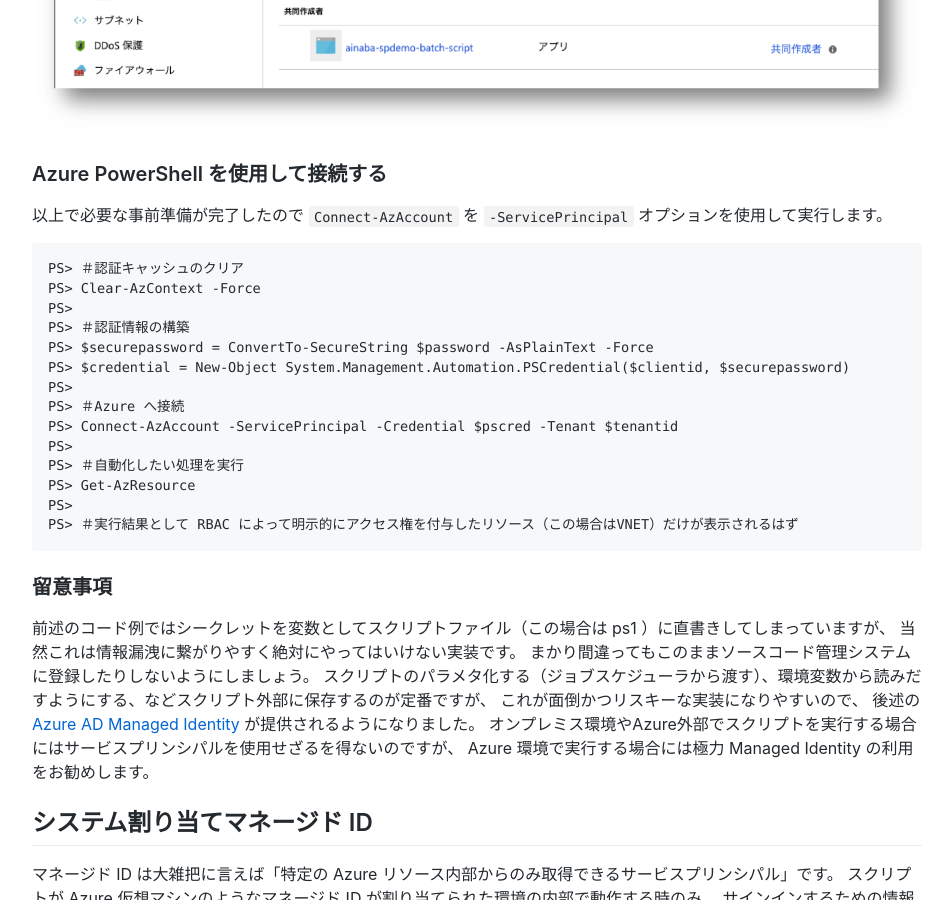
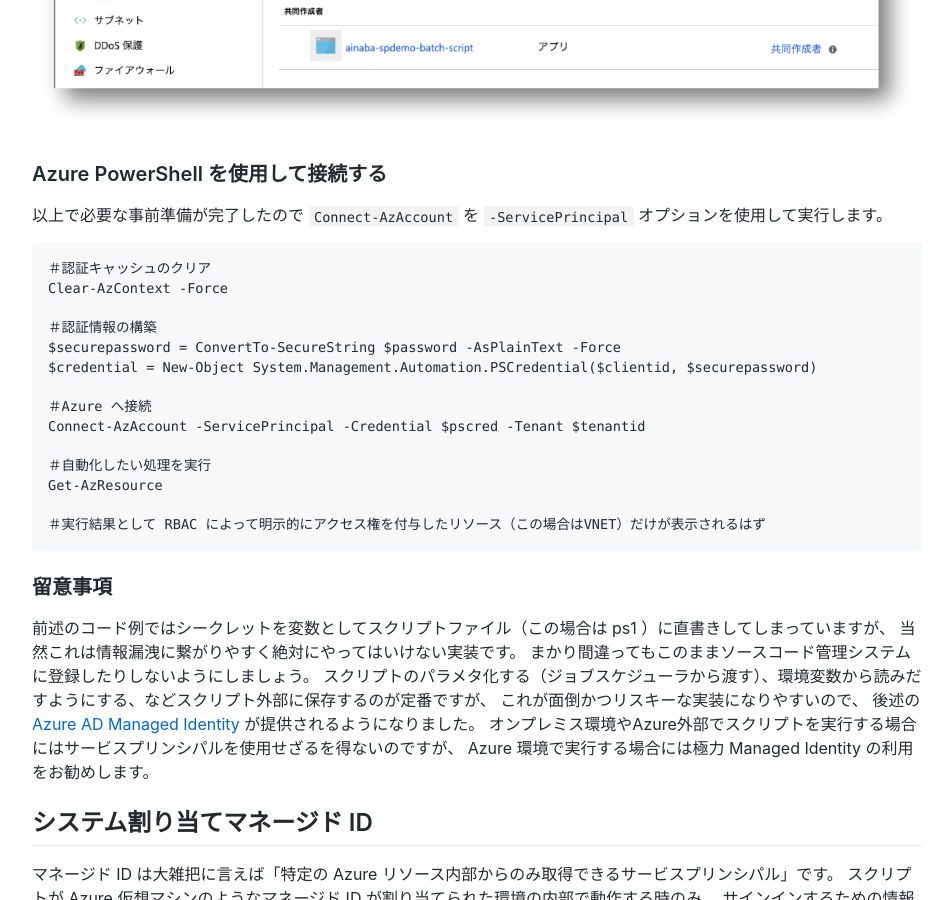
Before and after one commit to ayuina/ainaba-csa-blog, a Jekyll site: the page built from azure-powershell-automation/index.md, in a window 1280 px wide and 900 px high, scrolled down 3131 px. Shown: the whole window, without its empty margins (163-1114 px from the left). Built offline with Jekyll 4.4.1, drawn with Linux system fonts in a browser that asks for light colours; the repository's description, which GitHub fills in, is left out; some of the changed text lies outside the part shown.

Commit message:
remove prompt

````diff
--- a/azure-powershell-automation/index.md
+++ b/azure-powershell-automation/index.md
@@ -35,8 +35,8 @@ Windows 系の技術者が Azure を自動操作をする際の第一の選択
 これを控えておきます。
 
 ```powershell
-PS> $clientid = "guid of client id"
-PS> $tenantid = "guid of tenant id"
+$clientid = "guid of client id"
+$tenantid = "guid of tenant id"
 ```
 
 ### シークレットを発行する
@@ -50,7 +50,7 @@ PS> $tenantid = "guid of tenant id"
 もし紛失した場合は別のシークレットを作成してください。
 
 ```powershell
-PS> $password = "secret string generated by portal"
+$password = "secret string generated by portal"
 ```
 
 ### RBAC を使用してサービスプリンシパルに対して必要なリソースへのアクセス権限を与える
@@ -69,20 +69,20 @@ PS> $password = "secret string generated by portal"
 以上で必要な事前準備が完了したので `Connect-AzAccount` を `-ServicePrincipal` オプションを使用して実行します。
 
 ```powershell
-PS> ＃認証キャッシュのクリア
-PS> Clear-AzContext -Force
-PS>
-PS> ＃認証情報の構築
-PS> $securepassword = ConvertTo-SecureString $password -AsPlainText -Force
-PS> $credential = New-Object System.Management.Automation.PSCredential($clientid, $securepassword)
-PS>
-PS> ＃Azure へ接続
-PS> Connect-AzAccount -ServicePrincipal -Credential $pscred -Tenant $tenantid
-PS>
-PS> ＃自動化したい処理を実行
-PS> Get-AzResource
-PS>
-PS> ＃実行結果として RBAC によって明示的にアクセス権を付与したリソース（この場合はVNET）だけが表示されるはず
+＃認証キャッシュのクリア
+Clear-AzContext -Force
+
+＃認証情報の構築
+$securepassword = ConvertTo-SecureString $password -AsPlainText -Force
+$credential = New-Object System.Management.Automation.PSCredential($clientid, $securepassword)
+
+＃Azure へ接続
+Connect-AzAccount -ServicePrincipal -Credential $pscred -Tenant $tenantid
+
+＃自動化したい処理を実行
+Get-AzResource
+
+＃実行結果として RBAC によって明示的にアクセス権を付与したリソース（この場合はVNET）だけが表示されるはず
 ```
 
 ### 留意事項
@@ -132,16 +132,16 @@ Azure ポータルで状態を `オン` に切り替えることで自動的に
 サービスプリンシパルで実装した場合に比べて極めてシンプルになっており、シークレットのような機微な情報をハンドルする必要もないことがわかります。
 
 ```powershell
-PS> ＃認証キャッシュのクリア
-PS> Clear-AzContext -Force
-PS>
-PS> ＃Azure へ接続
-PS> Connect-AzAccount -Identity
-PS>
-PS> ＃自動化したい処理を実行
-PS> Get-AzResource
-PS>
-PS> ＃実行結果として RBAC によって明示的にアクセス権を付与したリソース（この場合はVNET）だけが表示されるはず
+＃認証キャッシュのクリア
+Clear-AzContext -Force
+
+＃Azure へ接続
+Connect-AzAccount -Identity
+
+＃自動化したい処理を実行
+Get-AzResource
+
+＃実行結果として RBAC によって明示的にアクセス権を付与したリソース（この場合はVNET）だけが表示されるはず
 ```
 
 ## ユーザー割り当てマネージド ID
@@ -167,7 +167,7 @@ PS> ＃実行結果として RBAC によって明示的にアクセス権を付
 概要画面からクライアントIDが取得できるのでこちらを控えておきます。
 
 ```powershell
-PS> $clientid = "guid of client id"
+$clientid = "guid of client id"
 ```
 
 ### 仮想マシンへの割り当て
@@ -196,16 +196,16 @@ PS> $clientid = "guid of client id"
 以上で必要な事前準備が完了したので `Connect-AzAccount` を `-Identity` オプションと `-AccountId` オプションを使用して実行します。
 
 ```powershell
-PS> ＃認証キャッシュのクリア
-PS> Clear-AzContext -Force
-PS>
-PS> ＃Azure へ接続
-PS> Connect-AzAccount -Identity -AccountId $clientid
-PS>
-PS> ＃自動化したい処理を実行
-PS> Get-AzResource
-PS>
-PS> ＃実行結果として RBAC によって明示的にアクセス権を付与したリソース（この場合はVNET）だけが表示されるはず
+＃認証キャッシュのクリア
+Clear-AzContext -Force
+
+＃Azure へ接続
+Connect-AzAccount -Identity -AccountId $clientid
+
+＃自動化したい処理を実行
+Get-AzResource
+
+＃実行結果として RBAC によって明示的にアクセス権を付与したリソース（この場合はVNET）だけが表示されるはず
 ```
 
 ## まとめ
@@ -230,9 +230,9 @@ RBAC等の仕組みは全く一緒ですので安心してご利用いただけ
 このため明示的にサブスクリプション ID を指定してスコープを絞り込んでおくことをお勧めします。
 
 ```powershell
-PS> #Connect-AzAccount の後
-PS> Set-AzContext -SubscriptionId $subscriptionid
-PS> #自動化したい処理の実装前
+#Connect-AzAccount の後
+Set-AzContext -SubscriptionId $subscriptionid
+#自動化したい処理の実装前
 ```
 
 ### アクセストークンをそのまま利用するパターン
@@ -245,23 +245,23 @@ IMDS を利用してユーザー割当マネージド ID を取得・利用す
 システム割当マネージド ID を使用したい場合は URL に含まれる `client_id` クエリパラメータを除去して実行してください。
 
 ```powershell
-PS> ＃認証キャッシュのクリア
-PS> Clear-AzContext -Force
-PS>
-PS> ＃Azure Resource Manager を利用するためのアクセストークンを取得
-PS> $resource = "https://management.azure.com"
-PS> $api_version = "2018-02-01"
-PS> $url = "http://169.254.169.254/metadata/identity/oauth2/token?api-version=${api_version}&client_id=${clientid}&resource=${resource}"
-PS> $response = Invoke-WebRequest -UseBasicParsing -Method Get -Headers @{Metadata=$true} -Uri $url
-PS> $token = $response.Content | ConvertFrom-Json
-PS>
-PS> ＃取得したアクセストークンを用いてAzure に接続
-PS> Connect-AzAccount -AccessToken $token.access_token -AccountId $clientid
-PS>
-PS> ＃自動化したい処理を実行
-PS> Get-AzResource
-PS>
-PS> ＃実行結果として RBAC によって明示的にアクセス権を付与したリソース（この場合はVNET）だけが表示されるはず
+＃認証キャッシュのクリア
+Clear-AzContext -Force
+
+＃Azure Resource Manager を利用するためのアクセストークンを取得
+$resource = "https://management.azure.com"
+$api_version = "2018-02-01"
+$url = "http://169.254.169.254/metadata/identity/oauth2/token?api-version=${api_version}&client_id=${clientid}&resource=${resource}"
+$response = Invoke-WebRequest -UseBasicParsing -Method Get -Headers @{Metadata=$true} -Uri $url
+$token = $response.Content | ConvertFrom-Json
+
+＃取得したアクセストークンを用いてAzure に接続
+Connect-AzAccount -AccessToken $token.access_token -AccountId $clientid
+
+＃自動化したい処理を実行
+Get-AzResource
+
+＃実行結果として RBAC によって明示的にアクセス権を付与したリソース（この場合はVNET）だけが表示されるはず
 ```
 
 上記のコードで `resource` パラメータに `https://management.azure.com` を使用していますが、
````
